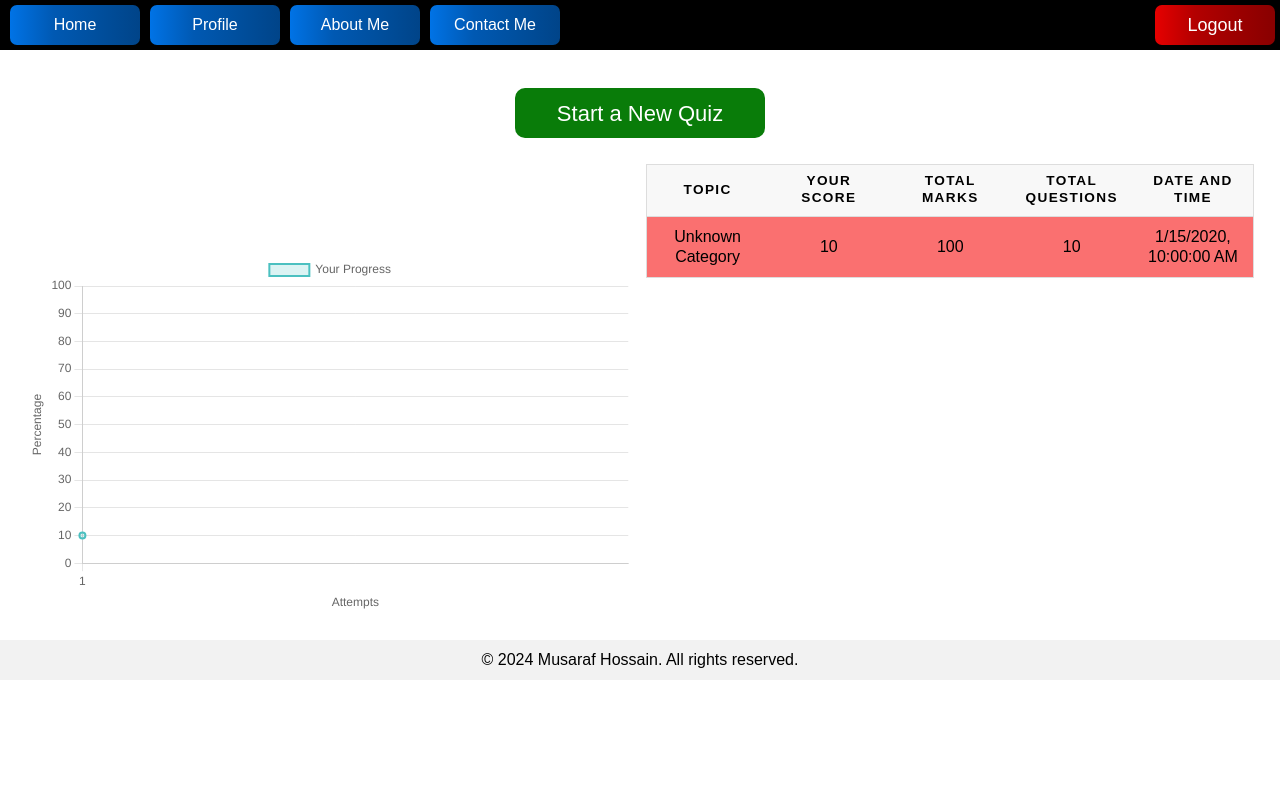
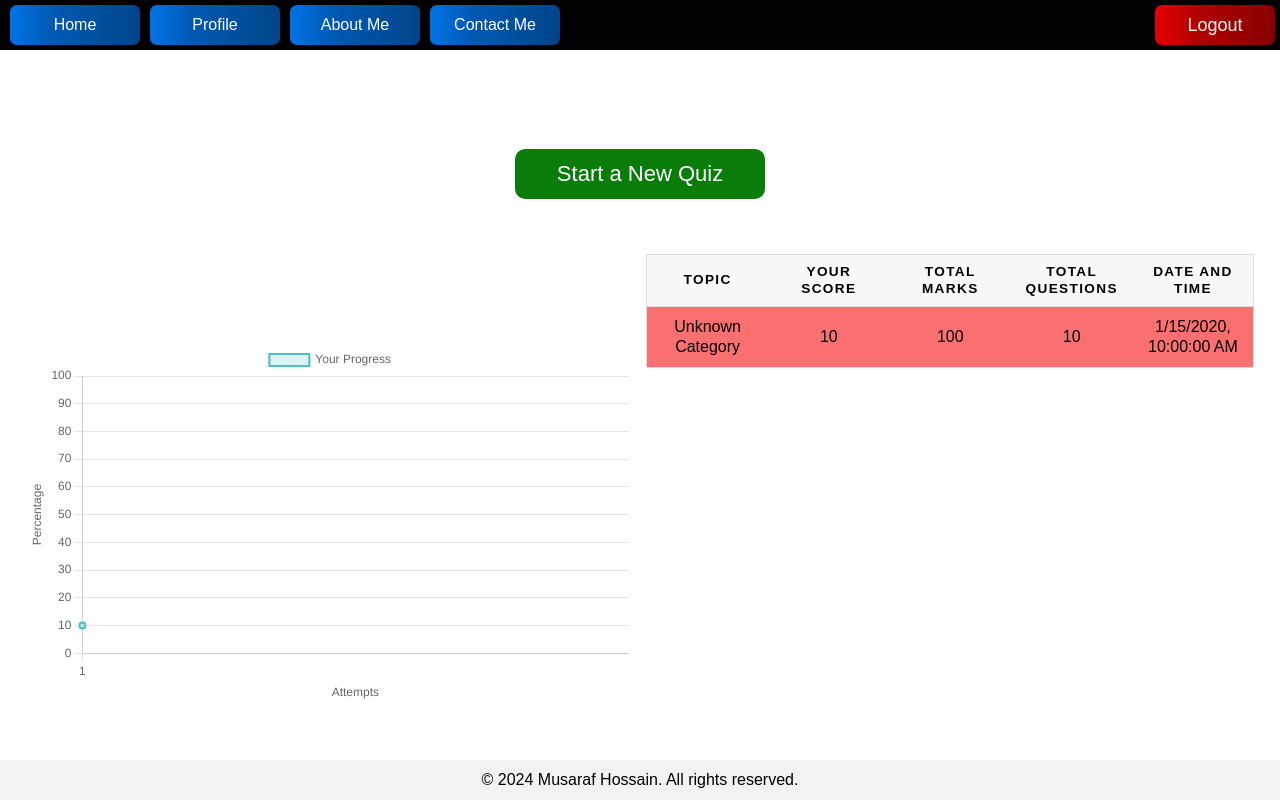
Before and after one commit to musarafhossain/QuizApp, a Flask app: page / in a window 1280 px wide. Run offline with Flask 3, Linux system fonts and the light colour scheme; the visitor is signed in with stand-in values (Sample User, id 1); tables that the repository leaves empty hold one stand-in row (values such as "Sample post").

Commit message:
push update

```diff
--- a/static/css/dashboard.css
+++ b/static/css/dashboard.css
@@ -6,8 +6,12 @@
     height: fit-content;
 }
 
-body{
+body {
     line-height: 1.25;
+    height: 100vh;
+    display: flex;
+    flex-direction: column;
+    justify-content: space-between;
 }
 
 /*--------------------------Style the navbar-----------------------------*/
--- a/templates/quiz.html
+++ b/templates/quiz.html
@@ -12,7 +12,7 @@
         <div class="question-details">
             <div class="input-q-num  q-input">
                 <label for="no-of-question">Enter Number of Question :</label>
-                <input type="number" name="no-of-question" id="no-of-question">
+                <input type="number" min="0" max="10" name="no-of-question" id="no-of-question">
             </div>
             <div class="input-category q-input">
                 <label for="cars">Select Category :</label>
```
Also changed, not shown: requirements.txt (deleted, +0 -14 lines), 1 other file.
